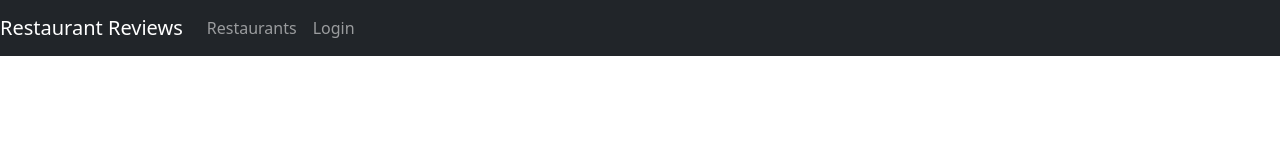
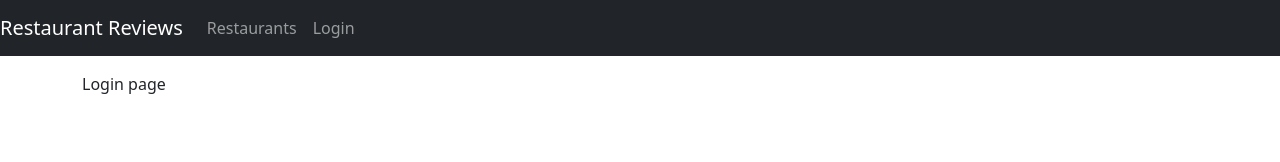
Before and after one commit to flouren/restaurant-reviews-fcc, a React (Create React App) app in the folder frontend/: page /login in a window 1280 px wide. Shown: the top 162 px of the page. Built offline with nearby package versions, Linux system fonts and the light colour scheme.

Commit message:
not important

```diff
--- a/frontend/src/components/login.js
+++ b/frontend/src/components/login.js
@@ -4,7 +4,7 @@ import React from 'react';
 function Login() {
   return (
     <div className="App">
-
+      Login page
     </div>
   );
 }
```
